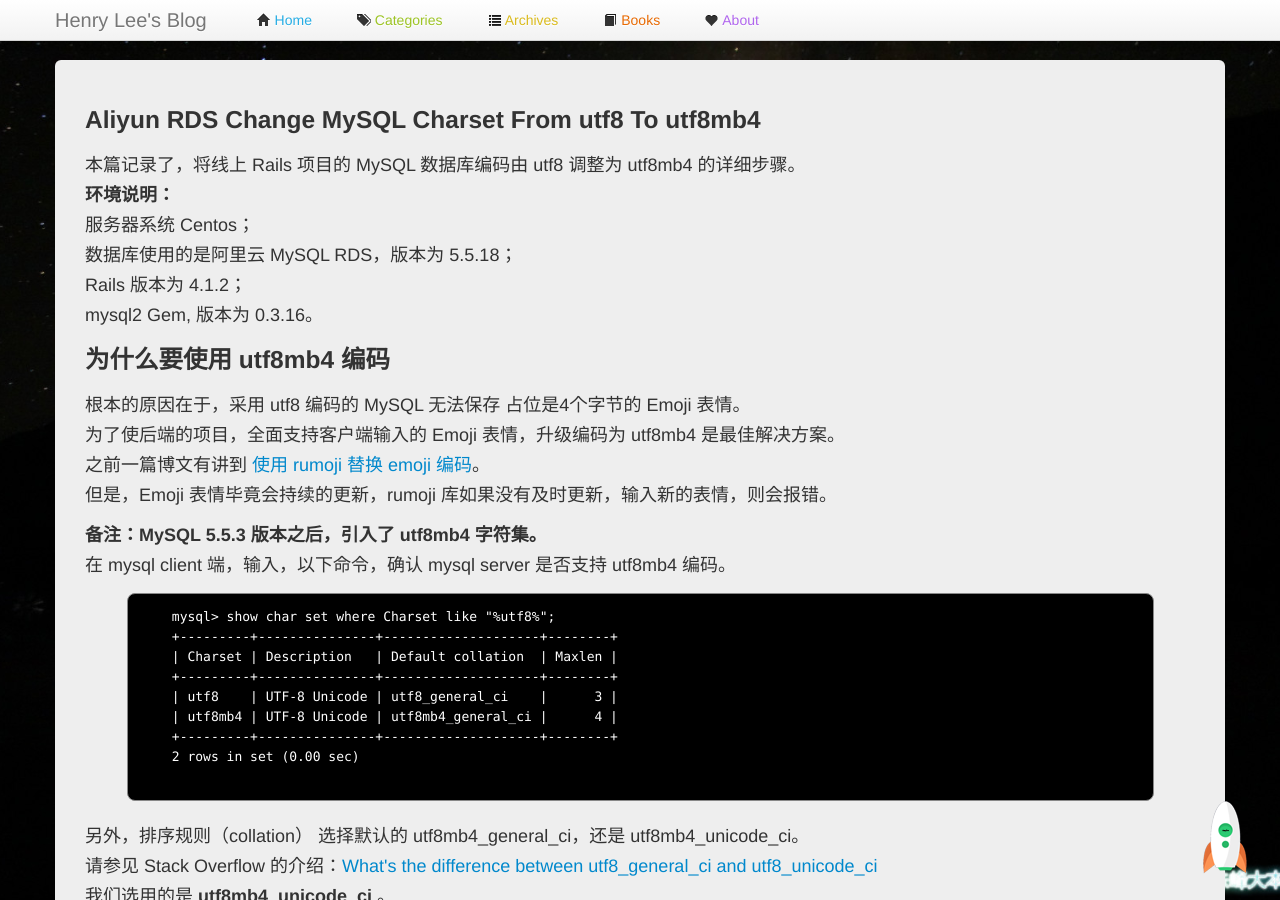
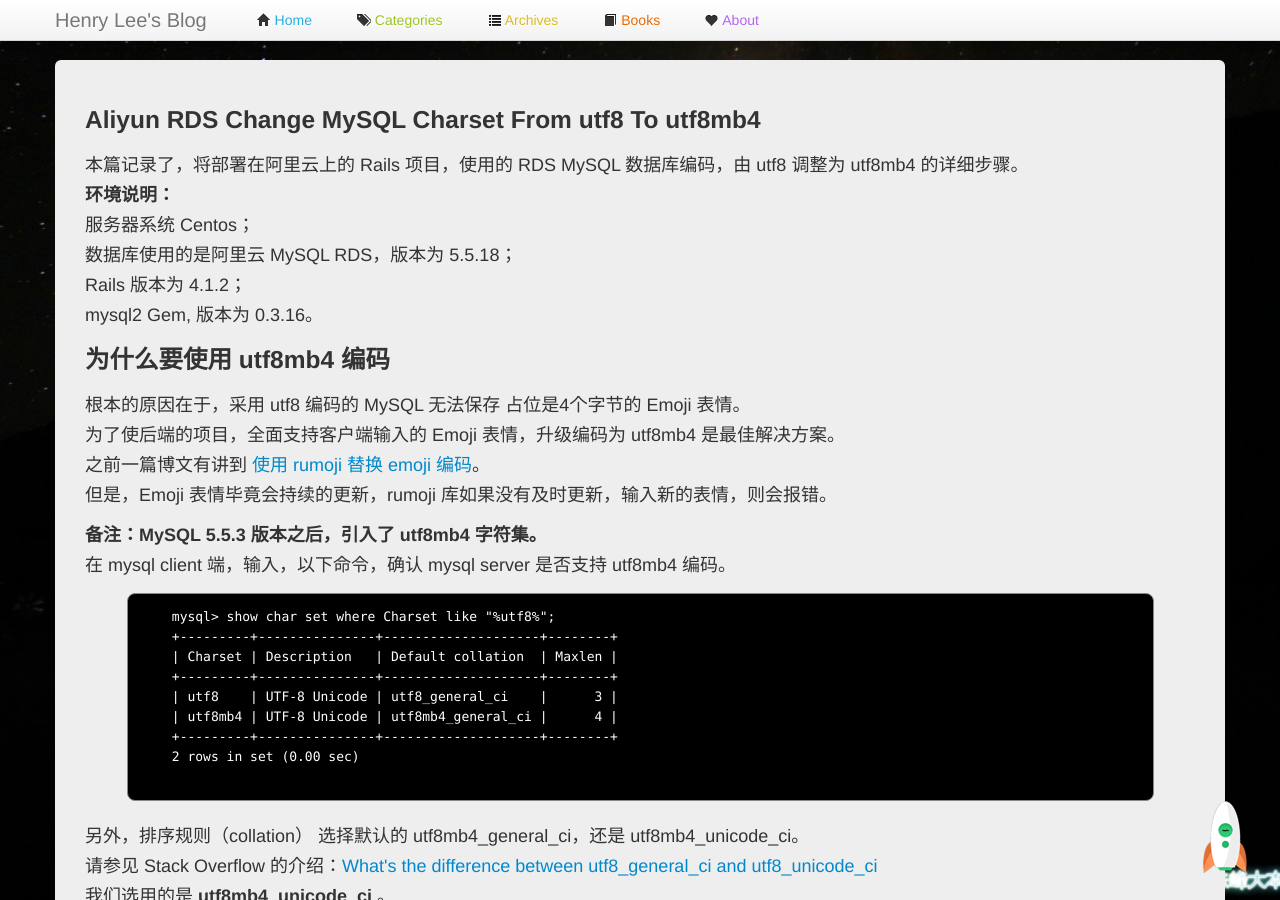
Before and after one commit to manageyp/manageyp.github.com, a Jekyll site: the page built from _posts/2015-03-05-aliyun-rds-change-mysql-charset-from-utf8-to-utf8mb4.html, in a window 1280 px wide and 900 px high. Built offline with Jekyll 4.4.1, drawn with Linux system fonts in a browser that asks for light colours; comment, search, counter and statistics services are not loaded.

Commit message:
[Change] aliyun-rds-change-mysql-charset-from-utf8-to-utf8mb4 post

```diff
--- a/_posts/2015-03-05-aliyun-rds-change-mysql-charset-from-utf8-to-utf8mb4.html
+++ b/_posts/2015-03-05-aliyun-rds-change-mysql-charset-from-utf8-to-utf8mb4.html
@@ -8,7 +8,7 @@ record_on: 2015-03-05
 ---
 
 <p>
-  本篇记录了，将线上 Rails 项目的 MySQL 数据库编码由 utf8 调整为 utf8mb4 的详细步骤。<br />
+  本篇记录了，将部署在阿里云上的 Rails 项目，使用的 RDS MySQL 数据库编码，由 utf8 调整为 utf8mb4 的详细步骤。<br />
   <b>环境说明：</b><br />
   服务器系统 Centos；<br />
   数据库使用的是阿里云 MySQL RDS，版本为 5.5.18；<br />
```
